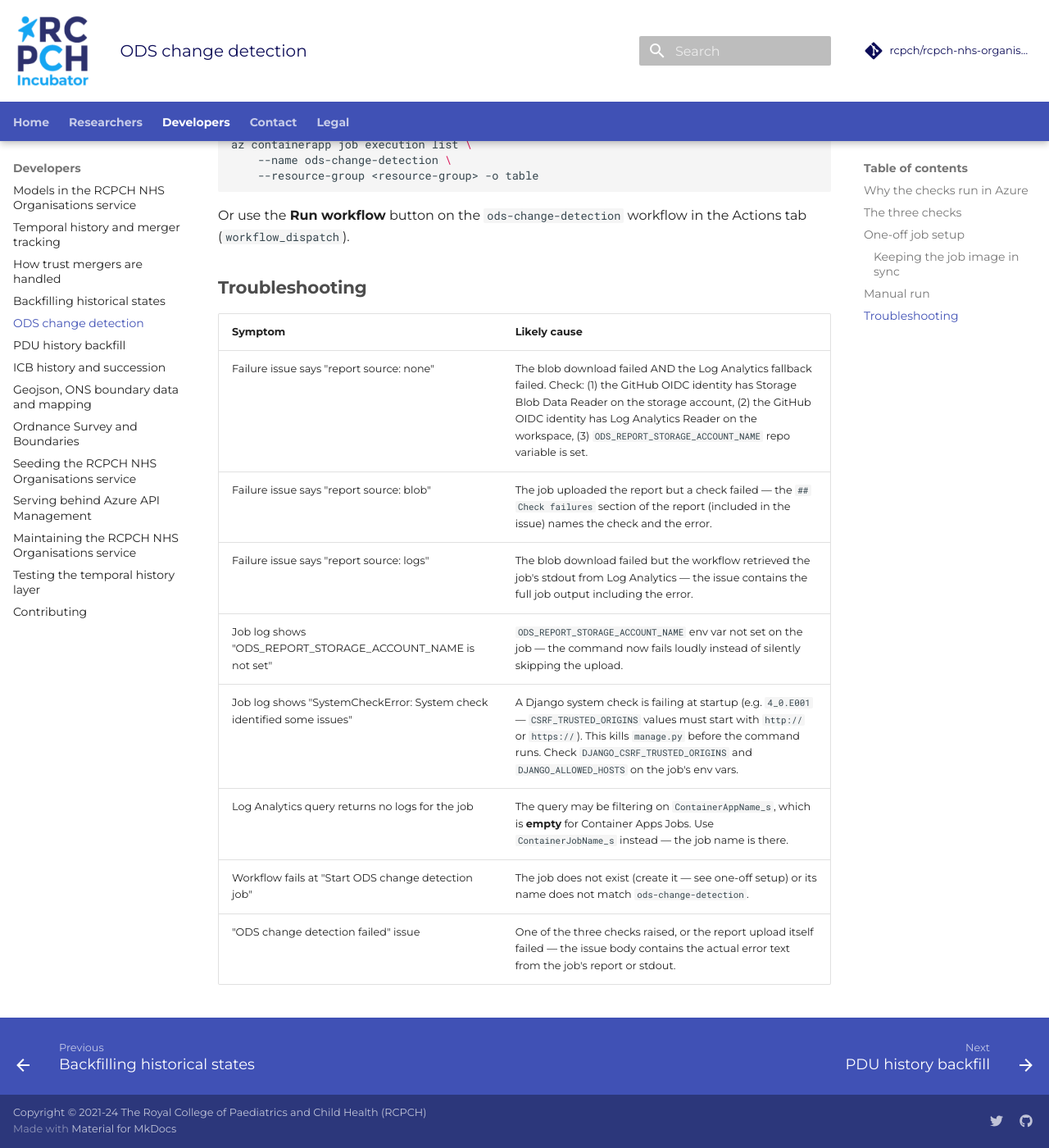
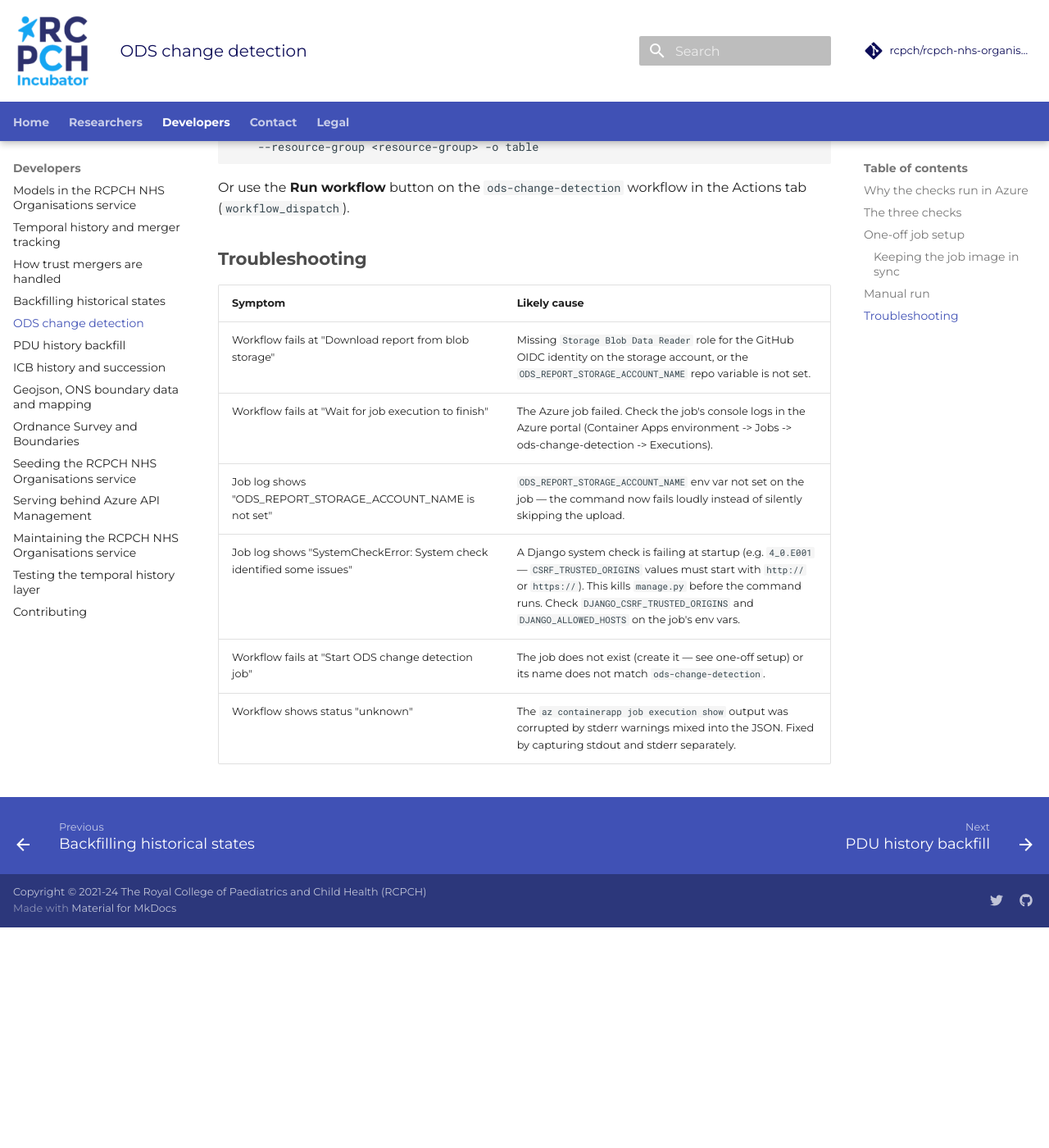
Before and after one commit to rcpch/rcpch-nhs-organisations, an MkDocs documentation site: the page built from documentation/docs/developer/ods-change-detection.md, in a window 1280 px wide and 1400 px high, scrolled down 4148 px. Shown: the whole window at 82% size. Built offline with MkDocs 1.6.1 and Material for MkDocs 9.7.7, drawn with Linux system fonts in a browser that asks for light colours; comment, search, counter and statistics services are not loaded; after the commit the page ends 5279 px from its top, so only the background shows below that; some of the changed text lies outside the part shown.

Commit message:
fix(ods-detection): simplify workflow and fix status parsing bug
Two problems:

1. The status was 'unknown' because 2>&1 merged stderr warnings
   (e.g. the SyntaxWarning from deploymentstacks) into the JSON
   output, corrupting it so jq couldn't parse .status. The loop
   broke on the first poll with an empty status, and the workflow
   treated it as a failure. Fixed by capturing stdout and stderr
   separately (2>/dev/null on the az command).

2. The workflow was over-engineered with a Log Analytics fallback,
   failure issues containing report content, and if: always() steps.
   Simplified to match the desired behaviour:
   - Job succeeds + blob downloaded -> green, post issue with blob text
   - Job fails -> red, meaningful error, no issue
   - Blob not retrieved -> red, meaningful error, no issue

Removed the Log Analytics fallback entirely — it added complexity
and required a separate role assignment (Log Analytics Reader) that
isn't available. The blob storage path is the single source of truth
for the report.

Also corrected the docs: HTTP-only settings (DJANGO_ALLOWED_HOSTS,
CSRF origins) are NOT irrelevant to the job — Django's system checks
run before the command and will fail the job if misconfigured.

````diff
--- a/documentation/docs/developer/ods-change-detection.md
+++ b/documentation/docs/developer/ods-change-detection.md
@@ -22,14 +22,12 @@
     B --> C[az containerapp job start]
     C --> D[Container Apps Job<br/>ods_change_report]
     D --> E[Uploads combined report<br/>to blob storage]
-    D --> F[Prints report to stdout<br/>between sentinel markers]
-    E --> G[Workflow fetches report<br/>from blob storage]
-    F -. blob download failed .-> H[Workflow fetches report<br/>from Log Analytics]
-    G --> I{Job succeeded?<br/>Report non-empty?}
-    H --> I
-    I -- yes --> J[GitHub issue: ODS changes detected]
-    I -- no changes --> K[No issue]
-    I -- job failed --> L[GitHub issue: check failed<br/>with actual error text]
+    E --> F[Workflow downloads report<br/>from blob storage]
+    F --> G{Report non-empty?}
+    G -- yes --> H[GitHub issue: ODS changes detected]
+    G -- no --> I[No issue]
+    D -. job failed .-> J[Workflow fails:<br/>check Azure portal logs]
+    F -. blob download failed .-> J
 ```
 
 ## The three checks
@@ -55,9 +53,9 @@
 
 If any check raises, the error is recorded, the remaining checks still run, a
 `Check failures` section is appended, and the command exits non-zero so the
-job execution is marked `Failed`. The workflow then opens a
-"ODS change detection failed" issue instead of a "changes detected" issue —
-a failed check must never look like "no changes".
+job execution is marked `Failed`. The workflow then fails with a meaningful
+error — no issue is posted. Check the job's console logs in the Azure portal
+for the error details.
 
 ## One-off job setup
 
@@ -100,7 +98,10 @@
 plus the report upload vars `ODS_REPORT_STORAGE_ACCOUNT_NAME` (required),
 `ODS_REPORT_CONTAINER_NAME` (default `ods-change-reports`) and
 `ODS_REPORT_BLOB_NAME` (default `ods-change-report.md`). HTTP-only settings
-(`DJANGO_ALLOWED_HOSTS`, CSRF origins) are irrelevant to a job.
+(`DJANGO_ALLOWED_HOSTS`, CSRF origins) must also be set correctly on the
+job — Django's system checks run before the command and will fail the job
+if they're misconfigured (e.g. `CSRF_TRUSTED_ORIGINS` entries missing the
+`https://` scheme trigger `4_0.E001`, an Error-level check).
 
 > **Note:** Container Apps secrets and env vars are scoped per app/job —
 > they are **not** shared across a Container Apps environment. The job needs
@@ -113,15 +114,8 @@
   to a blob container (`ods-change-reports`) and the workflow downloads it.
   The job's managed identity needs the **Storage Blob Data Contributor**
   role on the account, and the GitHub OIDC identity (the one behind
-  `AZURE_CLIENT_ID`) needs **Storage Blob Data Reader**.
-- **Log Analytics Reader for the GitHub OIDC identity** — when the blob
-  download fails (e.g. the job's upload failed because of a missing env var
-  or a managed identity issue), the workflow falls back to fetching the job's
-  console logs from the Log Analytics workspace attached to the Container
-  Apps environment. The GitHub OIDC identity needs **Log Analytics Reader**
-  on the workspace for this fallback to work. Without it, the failure issue
-  will say "could not retrieve the job's report automatically" and point to
-  the Azure portal.
+  `AZURE_CLIENT_ID`) needs **Storage Blob Data Reader**. Without this role
+  the workflow fails at the download step with a meaningful error.
 - **The job needs ACR pull credentials** — the live image is private. Give a
   managed identity the `AcrPull` role on the registry and pass it via
   `--registry-identity`, or use registry admin credentials via
@@ -162,11 +156,9 @@
 
 | Symptom | Likely cause |
 |---|---|
-| Failure issue says "report source: none" | The blob download failed AND the Log Analytics fallback failed. Check: (1) the GitHub OIDC identity has Storage Blob Data Reader on the storage account, (2) the GitHub OIDC identity has Log Analytics Reader on the workspace, (3) `ODS_REPORT_STORAGE_ACCOUNT_NAME` repo variable is set. |
-| Failure issue says "report source: blob" | The job uploaded the report but a check failed — the `## Check failures` section of the report (included in the issue) names the check and the error. |
-| Failure issue says "report source: logs" | The blob download failed but the workflow retrieved the job's stdout from Log Analytics — the issue contains the full job output including the error. |
+| Workflow fails at "Download report from blob storage" | Missing `Storage Blob Data Reader` role for the GitHub OIDC identity on the storage account, or the `ODS_REPORT_STORAGE_ACCOUNT_NAME` repo variable is not set. |
+| Workflow fails at "Wait for job execution to finish" | The Azure job failed. Check the job's console logs in the Azure portal (Container Apps environment -> Jobs -> ods-change-detection -> Executions). |
 | Job log shows "ODS_REPORT_STORAGE_ACCOUNT_NAME is not set" | `ODS_REPORT_STORAGE_ACCOUNT_NAME` env var not set on the job — the command now fails loudly instead of silently skipping the upload. |
 | Job log shows "SystemCheckError: System check identified some issues" | A Django system check is failing at startup (e.g. `4_0.E001` — `CSRF_TRUSTED_ORIGINS` values must start with `http://` or `https://`). This kills `manage.py` before the command runs. Check `DJANGO_CSRF_TRUSTED_ORIGINS` and `DJANGO_ALLOWED_HOSTS` on the job's env vars. |
-| Log Analytics query returns no logs for the job | The query may be filtering on `ContainerAppName_s`, which is **empty** for Container Apps Jobs. Use `ContainerJobName_s` instead — the job name is there. |
 | Workflow fails at "Start ODS change detection job" | The job does not exist (create it — see one-off setup) or its name does not match `ods-change-detection`. |
-| "ODS change detection failed" issue | One of the three checks raised, or the report upload itself failed — the issue body contains the actual error text from the job's report or stdout. |
+| Workflow shows status "unknown" | The `az containerapp job execution show` output was corrupted by stderr warnings mixed into the JSON. Fixed by capturing stdout and stderr separately. |
````
Also changed, not shown: 1 other file.
